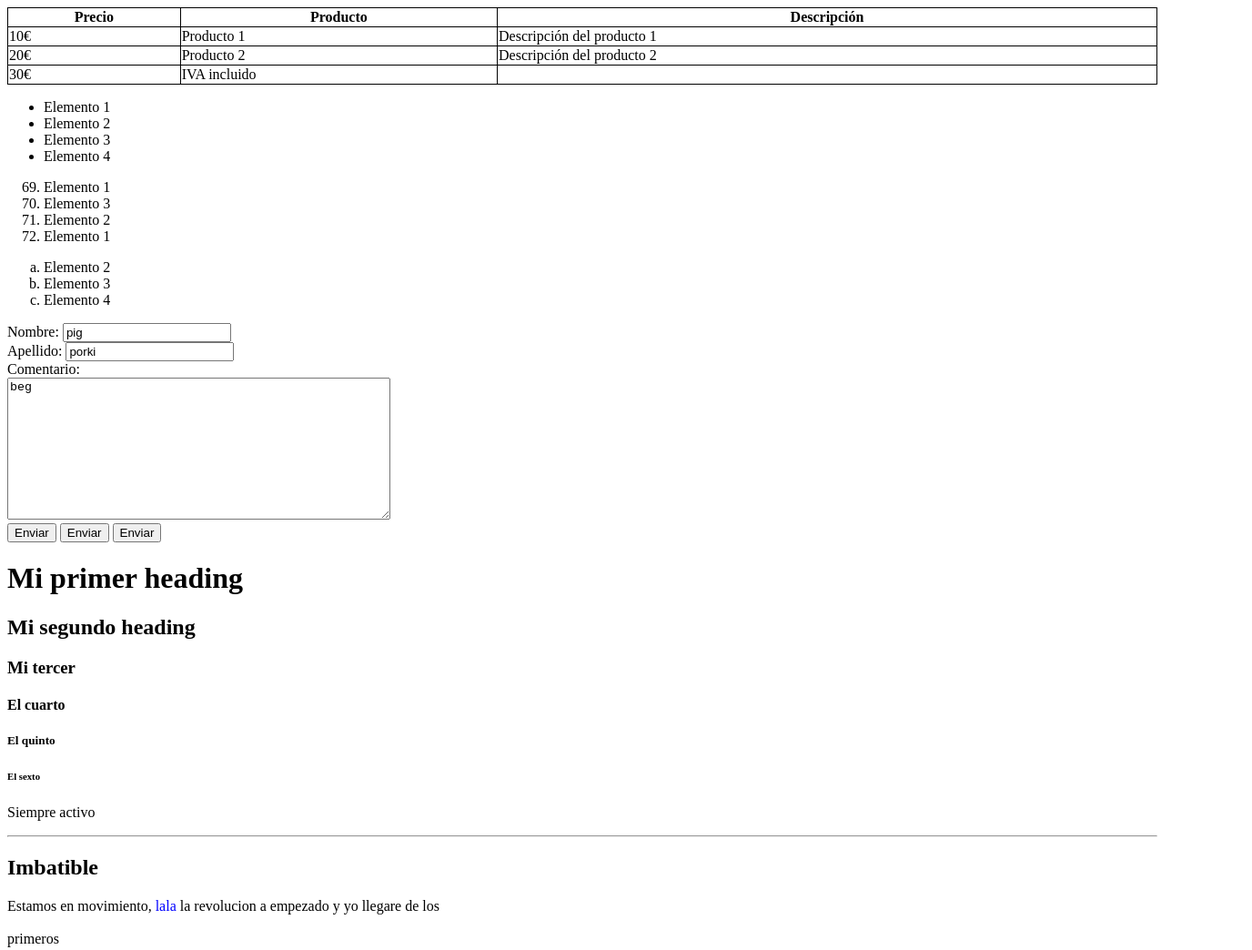
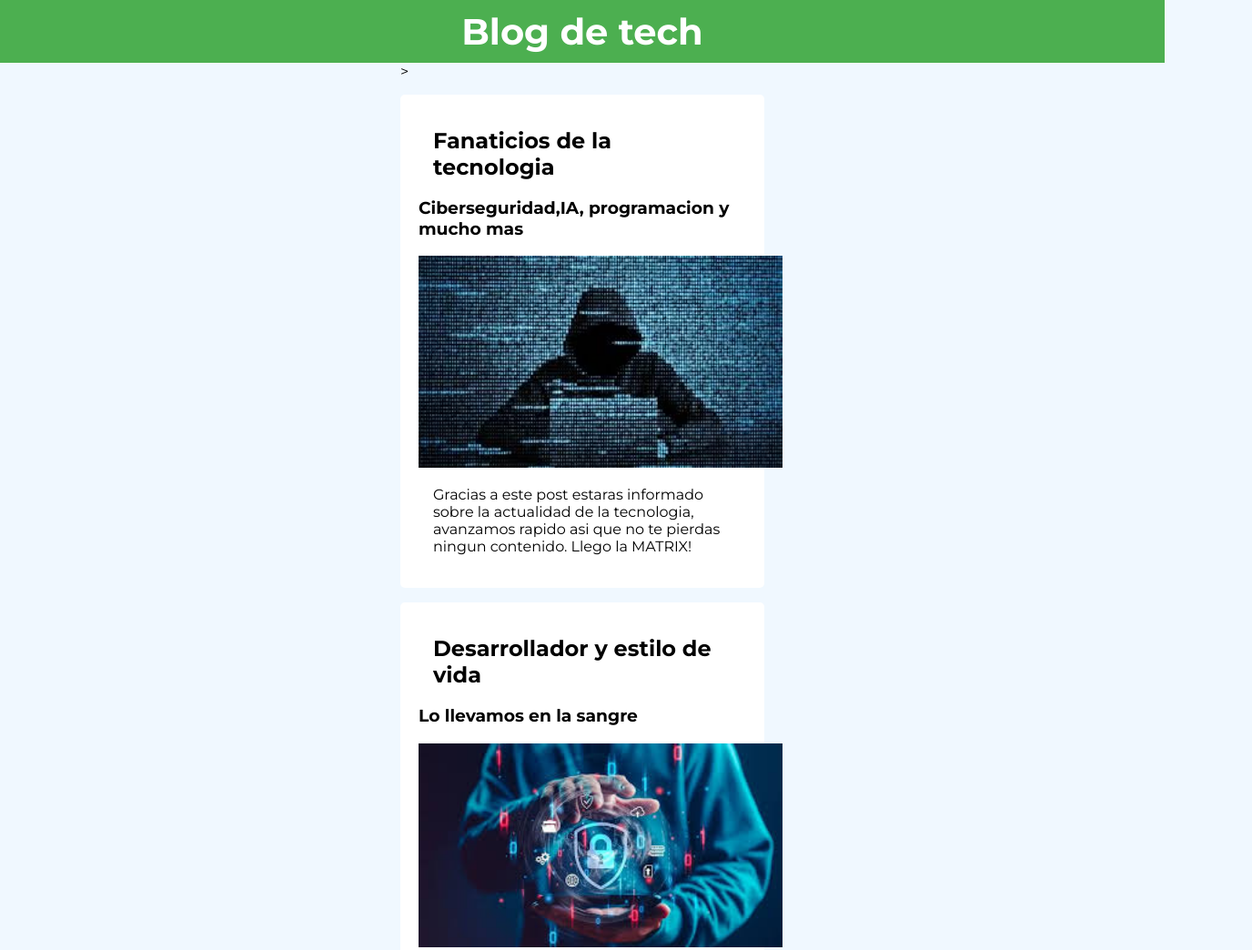
Before and after one commit to Maki-89/githubs.io, a plain HTML site: page index.html in a window 1280 px wide. Shown: the top 1044 px of the page at 91% size, 1376 px wide, since content can reach past the window. Drawn offline with Linux system fonts and the light colour scheme.

Commit message:
Actualizando Blog

```diff
--- a/index.html
+++ b/index.html
@@ -1,88 +1,44 @@
 <!DOCTYPE html>
 <html>
 <head>
-
-    <title>Mi primera web</title>
-    <style>
-        table, th, td {
-            border: 1px solid black;
-            border-collapse: collapse;
-        }
-    </style>
+    <title>Mi primer blog</title>
+    <link rel="preconnect" href="https://fonts.googleapis.com">
+    <link rel="preconnect" href="https://fonts.gstatic.com" crossorigin>
+    <link href="https://fonts.googleapis.com/css2?family=Montserrat:ital,wght@0,100..900;1,100..900&display=swap" rel="stylesheet">
+    <link rel="stylesheet" href="style.css">
 </head>
 <body>
+    <header id="titulo">
+        <h1>Blog de tech</h1>
+    </header>
 
-    <table style="width:100%">
-        <thead>
-        <tr>
-            <th>Precio</th>
-            <th>Producto</th>
-            <th>Descripción</th>
-        </tr>
-        </thead>
-        <tbody>
-        <tr>
-            <td>10€</td>
-            <td>Producto 1</td>
-            <td>Descripción del producto 1</td>
-        </tr>
+    <section class="container"> >
+        <article class="blog-post">
 
-
-        <tr>
-            <td>20€</td>
-            <td>Producto 2</td>
-            <td>Descripción del producto 2</td>
-        </tr>
-        </tbody>
-        <tfoot>
-            <td>30€</td>
-            <td>IVA incluido</td>
-
-    </table>
-
-
-    <!--ul lista no ordenada-->
-    <ul>
-        <li>Elemento 1</li>
-        <li>Elemento 2</li>
-        <li>Elemento 3</li>
-        <li>Elemento 4</li>
-    </ul>
-    <ol>
-        <li value="69">Elemento 1</li>
-        <li>Elemento 3</li>
-        <li>Elemento 2</li>
-        <li>Elemento 1</li>
-    </ol>
-        <ol>
-            <li style="list-style-type: lower-alpha;">Elemento 2</li>
-            <li style="list-style-type: lower-alpha;">Elemento 3</li>
-            <li style="list-style-type: lower-alpha;">Elemento 4</li>
-        </ol>
-    <form action="/formulario" method="post">
-        <label for="name">Nombre:</label>
-        <input value="pig" id="name" type="text" name="name" placeholder="Escribe tu nombre" required><br>
-        <label for="apellido">Apellido: </label>
-        <input value="porki" type="text"><br>
-        <label for="email">Comentario: </label><br>
-        <textarea  rows="10" cols="50" id="comentario" placeholder="comentario">beg</textarea><br>
-        <button type="button">Enviar</button>
-        <button type="reset">Enviar</button>
-        <button type="submit">Enviar</button>
-    </form>
-    <h1>Mi primer heading</h1>
-    <h2>Mi segundo heading</h2>
-    <h3>Mi tercer</h3>
-    <h4>El cuarto</h4>
-    <h5>El quinto</h5>
-    <h6>El sexto</h6>
-    <p>Siempre activo</p>
-    <hr>
-    <!-- Comentario: Este es un comentario HTML -->
-    <h2>Imbatible</h2>
-    <p>Estamos en movimiento, <span style="color:blue">lala</span> la revolucion a empezado y yo llegare de los <br><br> primeros</p>
-    <a target="_blank" href="https://www.google.com">Ir a google</a><br>
-    <img src="img/ciberseguridad.jpeg" width="400" height="300" alt=""/>
-
+            <h2>Fanaticios de la tecnologia</h2>
+            <h3>Ciberseguridad,IA, programacion y mucho mas</h3>
+            <img src="img/ciberseguridad2.jpeg" alt="no estamos solos" width="400">
+            <p>Gracias a este post estaras informado sobre la actualidad de la tecnologia, avanzamos rapido asi que no te pierdas ningun contenido. Llego la MATRIX!</p>
+        </article>
+        <article class="blog-post">
+            <h2>Desarrollador y estilo de vida</h2>
+            <h3>Lo llevamos en la sangre</h3>
+            <img src="img/ciberseguridad0.jpeg" alt="no estamos solos" width="400">
+            <p>Queremos nuestro trozo de pastel. Llego la MATRIX!</p>
+        </article>
+        <article class="blog-post">
+            <h2>El cambio es inevitable</h2>
+            <h3>Ahi que adpatarse, empieza el juego</h3>
+            <img src="img/ciberseguridad.jpeg" alt="no estamos solos" width="400">
+            <p>Preparense señores y señoras porque la revolucion esta llegando. Llego la MATRIX!</p>
+        </article>
+    </section>
+    <footer>
+        <section>
+        <a href="#titulo">Ir al comienzo</a><br>
+        <a href="mailto:modomaquina@.com">Mas informacion aqui</a>
+        </section>
+        <p>Sergytech Robot 2025</p>
+    </footer>
 </body>
 </html>
--- /dev/null
+++ b/style.css
@@ -0,0 +1,75 @@
+html {
+  font-family: "Montserrat", sans-serif;
+}
+
+body {
+    margin: 0;
+    background-color: aliceblue;
+}
+
+header {
+    background-color: #4CAF50;
+    color: white;
+    padding: 10px 0;
+
+}
+h1 {
+    margin: 0;
+    font-size: 2.5em;
+    text-align: center;
+}
+
+.container {
+    width: 400px;
+    margin: 0 auto;
+}
+
+section article {
+    transition: box-shadow 0.3s ease, background-color 0.3s ease;
+    background-color: white;
+    margin: 1rem 0;
+    padding: 20px;
+    border-radius: 5px;
+    cursor: pointer;
+}
+
+
+
+section article:hover {
+    box-shadow: 0 0.1rem 0.4rem rgba(0, 0, 0, 3);
+    background-color: #f0f0f0;
+}
+section article h2, section article p{
+
+    margin: 1rem;
+}
+
+footer {
+    text-align: center;
+    padding: 3rem;
+    background-color: #4CAF50;
+    color: white;
+    position: relative;
+    bottom: 0;
+    width: 100%;
+}
+
+footer section {
+    float: right;
+    margin: 0 auto;
+    width: 400px;
+}
+footer p {
+    margin: 0;
+    font-size: 1.2em;
+}
+
+footer a {
+    transition: color 0.3s ease;
+    color: white;
+    text-decoration: none;
+}
+footer a:hover {
+    color: aquamarine;
+    text-decoration: underline;
+}
```
Also changed, not shown: blog.html (deleted, +0 -40 lines).
